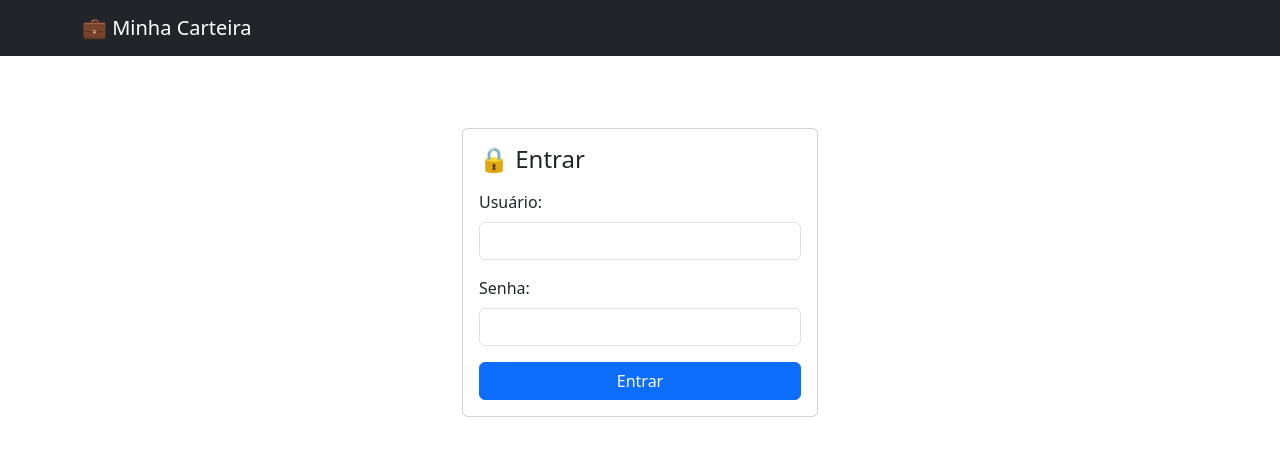
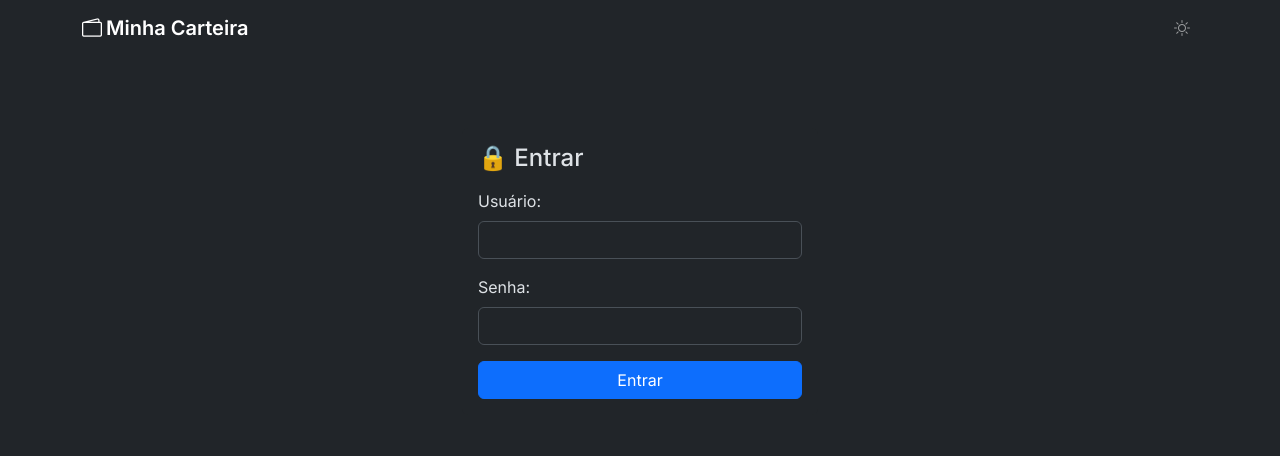
Before and after one commit to fredhansenads/SantusPYF, a Flask app: page /login in a window 1280 px wide. Shown: the top 456 px of the page. Run offline with Flask 3, Linux system fonts and the light colour scheme.

Commit message:
atualização temas

```diff
--- a/app.py
+++ b/app.py
@@ -60,11 +60,13 @@ def pagina_inicial():
     total_custo = sum(p["custo"] for p in posicoes)
     total_atual = sum(p["valor_atual"] or 0 for p in posicoes)
     total_proventos = sum(p.valor for p in Provento.query.all())
-    grafico_pizza = grafico_alocacao(posicoes)
+
+    tema = request.cookies.get("tema", "escuro")
+    grafico_pizza = grafico_alocacao(posicoes, tema)
 
     comparacao = comparacao_completa(ativos)
-    grafico_linha = grafico_evolucao(comparacao)
-    grafico_patr = grafico_patrimonio(ativos)
+    grafico_linha = grafico_evolucao(comparacao, tema)
+    grafico_patr = grafico_patrimonio(ativos, tema)
     rendimentos = None
     if comparacao is not None and len(comparacao) > 0:
         rendimentos = {coluna: comparacao[coluna].iloc[-1] - 100
@@ -198,7 +200,8 @@ def detalhe_ativo(id):
     session[chave_sessao] = {"mm1": mm1, "mm2": mm2,
                              "rsi": rsi_periodo, "grafico": tipo_grafico}
 
-    graficos = graficos_ativo(ativo, mm1, mm2, tipo_grafico, rsi_periodo)
+    tema = request.cookies.get("tema", "escuro")
+    graficos = graficos_ativo(ativo, mm1, mm2, tipo_grafico, rsi_periodo, tema)
     return render_template("ativo.html", ativo=ativo,
                            posicao=posicao, graficos=graficos,
                            mm1=mm1, mm2=mm2, rsi_periodo=rsi_periodo,
--- a/services.py
+++ b/services.py
@@ -233,28 +233,40 @@ def comparacao_completa(ativos):
         return None
     return df / df.iloc[0] * 100
 
-def grafico_alocacao(posicoes):
+def _aplicar_tema(fig, tema):
+    fig.update_layout(
+        template="plotly_dark" if tema == "escuro" else "plotly_white",
+        paper_bgcolor="rgba(0,0,0,0)",
+        plot_bgcolor="rgba(0,0,0,0)",
+    )
+    return fig
+
+
+def grafico_alocacao(posicoes, tema="escuro"):
     tickers = [p["ativo"].ticker for p in posicoes if p["valor_atual"]]
     valores = [p["valor_atual"] for p in posicoes if p["valor_atual"]]
     if not valores:
         return None
     fig = px.pie(names=tickers, values=valores, title="Alocação da carteira")
+    _aplicar_tema(fig, tema)
     return fig.to_html(full_html=False, include_plotlyjs="cdn")
 
 
-def grafico_evolucao(comparacao):
+def grafico_evolucao(comparacao, tema="escuro"):
     if comparacao is None:
         return None
     fig = px.line(comparacao, title="Carteira x Benchmarks (base 100, método de cotas)")
+    _aplicar_tema(fig, tema)
     return fig.to_html(full_html=False, include_plotlyjs=False)
 
 
-def grafico_patrimonio(ativos):
+def grafico_patrimonio(ativos, tema="escuro"):
     carteira = historico_carteira(ativos)
     if carteira is None or carteira.empty:
         return None
     fig = px.area(carteira, title="Evolução do patrimônio (R$)")
     fig.update_layout(showlegend=False)
+    _aplicar_tema(fig, tema)
     return fig.to_html(full_html=False, include_plotlyjs=False)
 
 
@@ -281,7 +293,8 @@ def historico_ohlc(ticker, inicio):
     return ohlc
 
 
-def graficos_ativo(ativo, mm1=20, mm2=50, tipo_grafico="linha", rsi_periodo=14):
+def graficos_ativo(ativo, mm1=20, mm2=50, tipo_grafico="linha",
+                   rsi_periodo=14, tema="escuro"):
     inicio = date.today() - timedelta(days=365)
     eh_tesouro = ativo.tipo == "Tesouro Direto"
     if eh_tesouro:
@@ -319,6 +332,9 @@ def graficos_ativo(ativo, mm1=20, mm2=50, tipo_grafico="linha", rsi_periodo=14):
     fig_rsi.add_hline(y=30, line_dash="dash", line_color="green")
     fig_rsi.update_yaxes(range=[0, 100])
     fig_rsi.update_layout(showlegend=False)
+
+    _aplicar_tema(fig_precos, tema)
+    _aplicar_tema(fig_rsi, tema)
 
     return (fig_precos.to_html(full_html=False, include_plotlyjs="cdn"),
             fig_rsi.to_html(full_html=False, include_plotlyjs=False))
--- a/templates/base.html
+++ b/templates/base.html
@@ -1,32 +1,46 @@
 <!DOCTYPE html>
-<html lang="pt-BR">
+{% set tema = request.cookies.get("tema", "escuro") %}
+<html lang="pt-BR" data-bs-theme="{{ 'dark' if tema == 'escuro' else 'light' }}">
 <head>
     <meta charset="UTF-8">
     <meta name="viewport" content="width=device-width, initial-scale=1">
     <title>Minha Carteira</title>
     <link href="https://cdn.jsdelivr.net/npm/bootstrap@5.3.3/dist/css/bootstrap.min.css"
           rel="stylesheet">
+    <link href="https://cdn.jsdelivr.net/npm/bootstrap-icons@1.11.3/font/bootstrap-icons.min.css"
+          rel="stylesheet">
+    <link rel="preconnect" href="https://fonts.googleapis.com">
+    <link href="https://fonts.googleapis.com/css2?family=Inter:wght@400;500;600;700&display=swap"
+          rel="stylesheet">
+    <style>
+        body { font-family: "Inter", system-ui, sans-serif; }
+        .card { border: 0; }
+        .navbar-brand { font-weight: 600; }
+    </style>
 </head>
 <body>
     <nav class="navbar navbar-expand navbar-dark bg-dark mb-4">
         <div class="container">
-            <a class="navbar-brand" href="/">💼 Minha Carteira</a>
-            {% if current_user.is_authenticated %}
-            <div class="navbar-nav">
-                <a class="nav-link" href="/">Carteira</a>
-                <a class="nav-link" href="/transacoes">Transações</a>
-                <a class="nav-link" href="/proventos">Proventos</a>
-                <a class="nav-link" href="/analises">Análises</a>
-                <a class="nav-link" href="/novo">Novo ativo</a>
-                <a class="nav-link" href="/logout">Sair</a>
+            <a class="navbar-brand" href="/"><i class="bi bi-wallet2 me-1"></i>Minha Carteira</a>
+            <div class="navbar-nav ms-auto">
+                {% if current_user.is_authenticated %}
+                <a class="nav-link" href="/"><i class="bi bi-house me-1"></i>Carteira</a>
+                <a class="nav-link" href="/transacoes"><i class="bi bi-arrow-left-right me-1"></i>Transações</a>
+                <a class="nav-link" href="/proventos"><i class="bi bi-cash-coin me-1"></i>Proventos</a>
+                <a class="nav-link" href="/analises"><i class="bi bi-graph-up me-1"></i>Análises</a>
+                <a class="nav-link" href="/novo"><i class="bi bi-plus-circle me-1"></i>Novo ativo</a>
+                <a class="nav-link" href="/logout" title="Sair"><i class="bi bi-box-arrow-right"></i></a>
+                {% endif %}
+                <a class="nav-link" href="javascript:alternarTema()" title="Alternar tema claro/escuro">
+                    <i class="bi {{ 'bi-sun' if tema == 'escuro' else 'bi-moon-stars' }}"></i>
+                </a>
             </div>
-            {% endif %}
         </div>
     </nav>
 
     <div class="container">
         {% if request.path not in ("/", "/login") %}
-        <a href="javascript:history.back()" class="btn btn-sm btn-outline-secondary mb-3">&larr; Voltar</a>
+        <a href="javascript:history.back()" class="btn btn-sm btn-outline-secondary mb-3"><i class="bi bi-arrow-left"></i> Voltar</a>
         {% endif %}
         {% with mensagens = get_flashed_messages(with_categories=true) %}
             {% for categoria, texto in mensagens %}
@@ -35,5 +49,13 @@
         {% endwith %}
         {% block conteudo %}{% endblock %}
     </div>
+
+    <script>
+        function alternarTema() {
+            const novo = "{{ tema }}" === "escuro" ? "claro" : "escuro";
+            document.cookie = "tema=" + novo + "; path=/; max-age=31536000";
+            location.reload();
+        }
+    </script>
 </body>
 </html>
--- a/templates/proventos.html
+++ b/templates/proventos.html
@@ -15,18 +15,18 @@
     <tr>
         <td>{{ p.data.strftime("%d/%m/%Y") }}</td>
         <td>{{ p.ativo.ticker }}</td>
-        <td>{{ p.tipo }}</td>
+        <td><span class="badge text-bg-info">{{ p.tipo }}</span></td>
         <td>R$ {{ "%.2f"|format(p.valor) }}</td>
         <td>
             <form method="POST" action="/proventos/excluir/{{ p.id }}"
                   style="display:inline"
                   onsubmit="return confirm('Excluir este provento de {{ p.ativo.ticker }}?')">
-                <button type="submit" class="btn btn-sm btn-outline-danger">Excluir</button>
+                <button type="submit" class="btn btn-sm btn-outline-danger"><i class="bi bi-trash me-1"></i>Excluir</button>
             </form>
         </td>
     </tr>
     {% endfor %}
 </table>
 
-<a class="btn btn-primary" href="/proventos/novo">+ Novo provento</a>
+<a class="btn btn-primary" href="/proventos/novo"><i class="bi bi-plus-circle me-1"></i>Novo provento</a>
 {% endblock %}
```
Also changed, not shown: templates/_macros.html (added, +16 -0 lines), templates/ativo.html (+11 -36 lines), templates/ativos.html (+11 -38 lines), templates/transacoes.html (+4 -4 lines), README.md.
